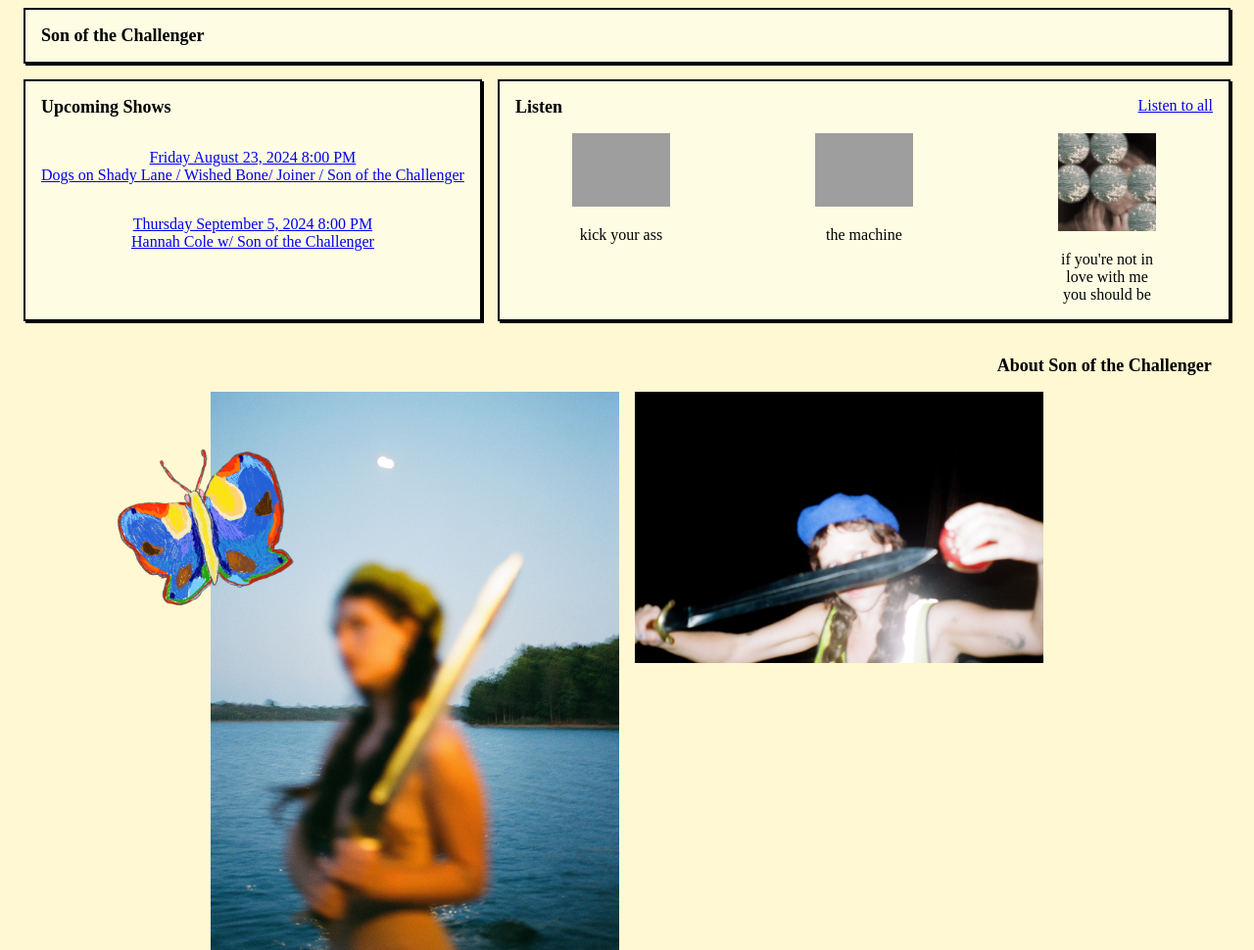
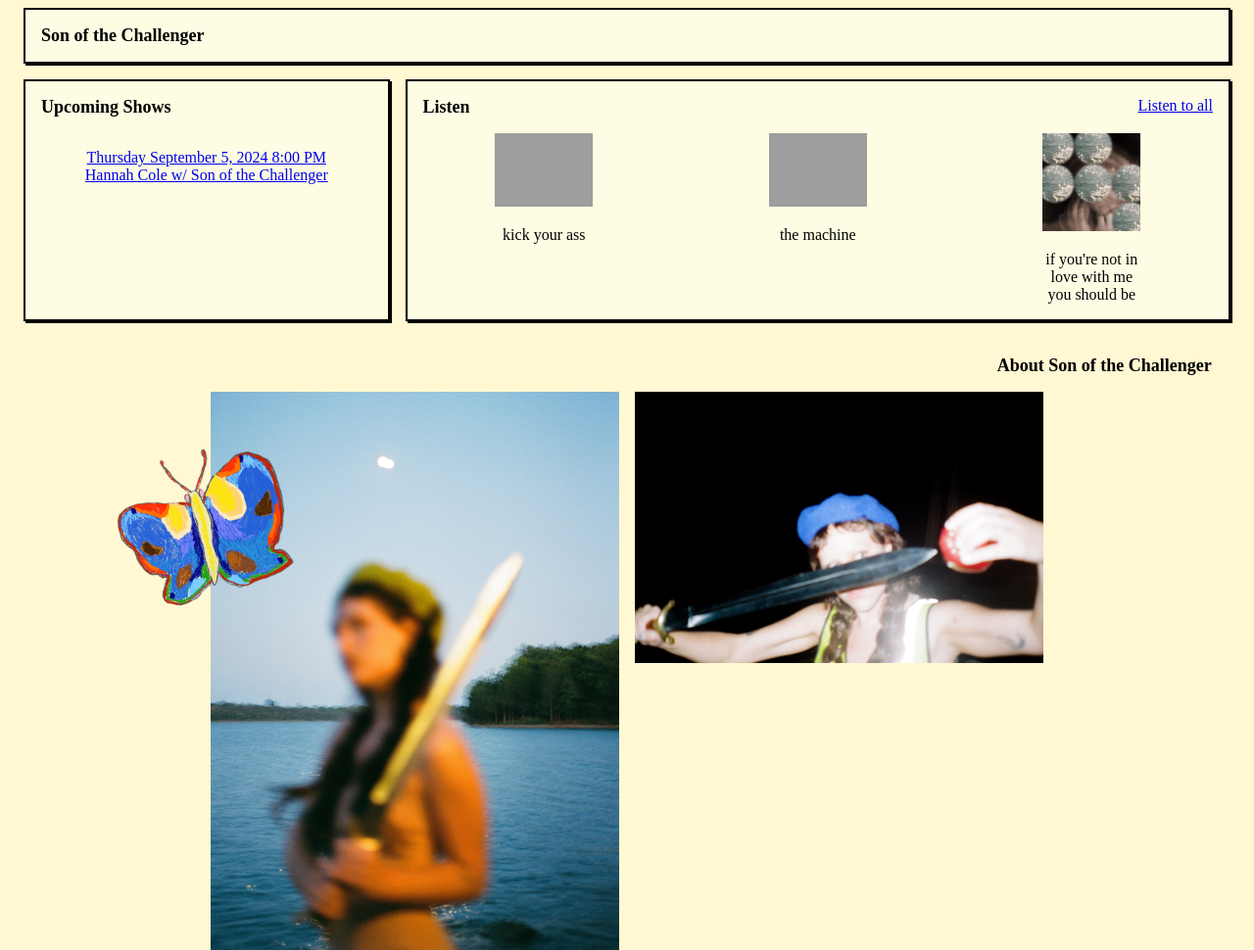
Before and after one commit to sonofthechallenger/sonofthechallenger.github.io, a plain HTML site: page index.html in a window 1280 px wide. Shown: the top 970 px of the page at 98% size. Drawn offline with Linux system fonts and the light colour scheme; grey boxes are pictures that could not be loaded; a web font is replaced by a local one.

Commit message:
removed past show from upcoming

```diff
--- a/index.html
+++ b/index.html
@@ -24,7 +24,7 @@
                 <h1>Upcoming Shows</h1>
             </div>
             <div class="card-content upcoming-shows">
-                <p><a href="https://www.ticketweb.com/event/dogs-on-shady-lane-the-east-room-tickets/13703393">Friday August 23, 2024 8:00 PM<br>Dogs on Shady Lane / Wished Bone/ Joiner / Son of the Challenger</a></p>
+                <!-- <p><a href="LINK">DateTime<br>WhoisPlaying</a></p> -->
                 <p><a href="https://dice.fm/event/pyykrp-hannah-cole-w-son-of-the-challenger-5th-sep-the-blue-room-nashville-tickets">Thursday September 5, 2024 8:00 PM<br>Hannah Cole w/ Son of the Challenger</a></p>
                 </div>
         </div>
```
